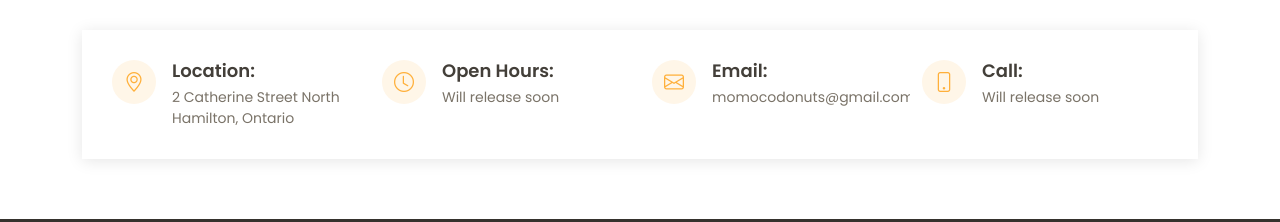
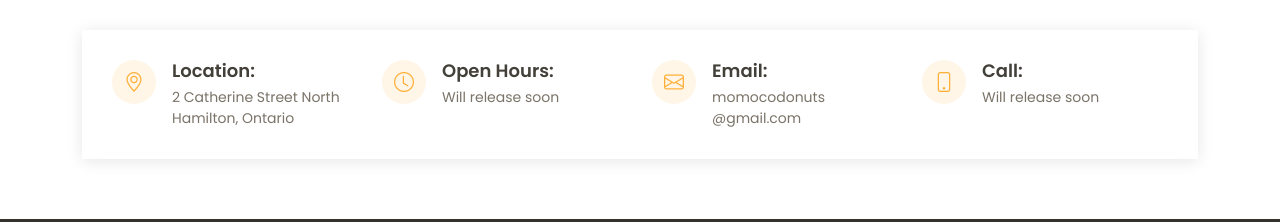
Before and after one commit to momocodonuts/momocodonuts.github.io, a plain HTML site: page index.html in a window 1280 px wide. Shown: the part 1877-2099 px from the top of the page. Drawn offline with Linux system fonts and the light colour scheme.

Commit message:
Update index.html

```diff
--- a/index.html
+++ b/index.html
@@ -173,7 +173,7 @@
             <div class="col-lg-3 col-md-6 info mt-4 mt-lg-0">
               <i class="bi bi-envelope"></i>
               <h4>Email:</h4>
-              <p>momocodonuts@gmail.com<br></p>
+              <p>momocodonuts<br>@gmail.com</p>
             </div>
 
             <div class="col-lg-3 col-md-6 info mt-4 mt-lg-0">
```
